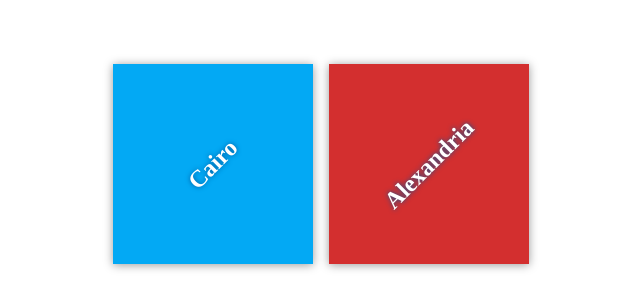
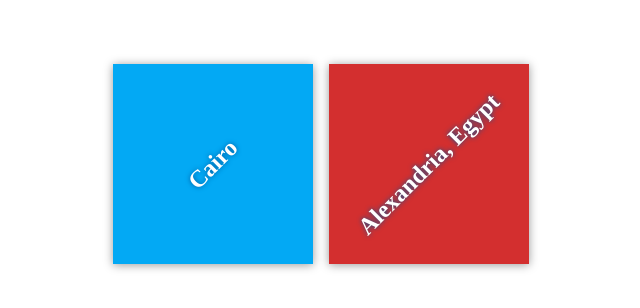
Before and after one commit to Youssef1313/my-travel-plans, a plain HTML site: page index.html in a window 1280 px wide. Shown: the part 236-544 px from the top of the page, without its empty margins (319-959 px from the left). Drawn offline with Linux system fonts and the light colour scheme.

Commit message:
Update remote repo

```diff
--- a/index.html
+++ b/index.html
@@ -15,7 +15,7 @@
             </div>
 
             <div class="destination" id="paris">
-                <h2>Alexandria</h2>
+                <h2>Alexandria, Egypt</h2>
             </div>
         </div>
     </div>
```
